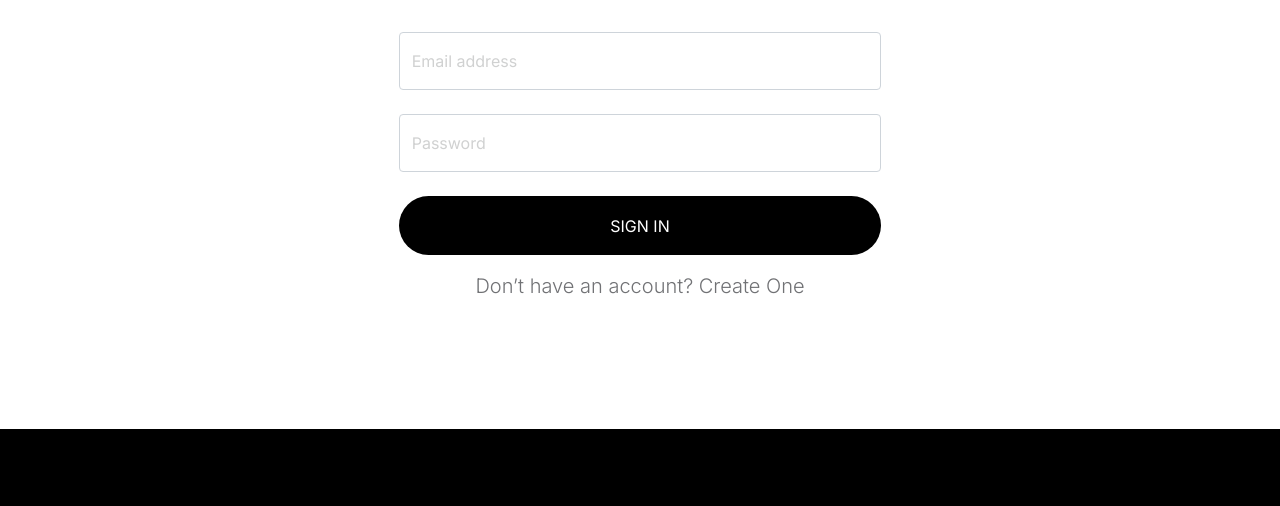
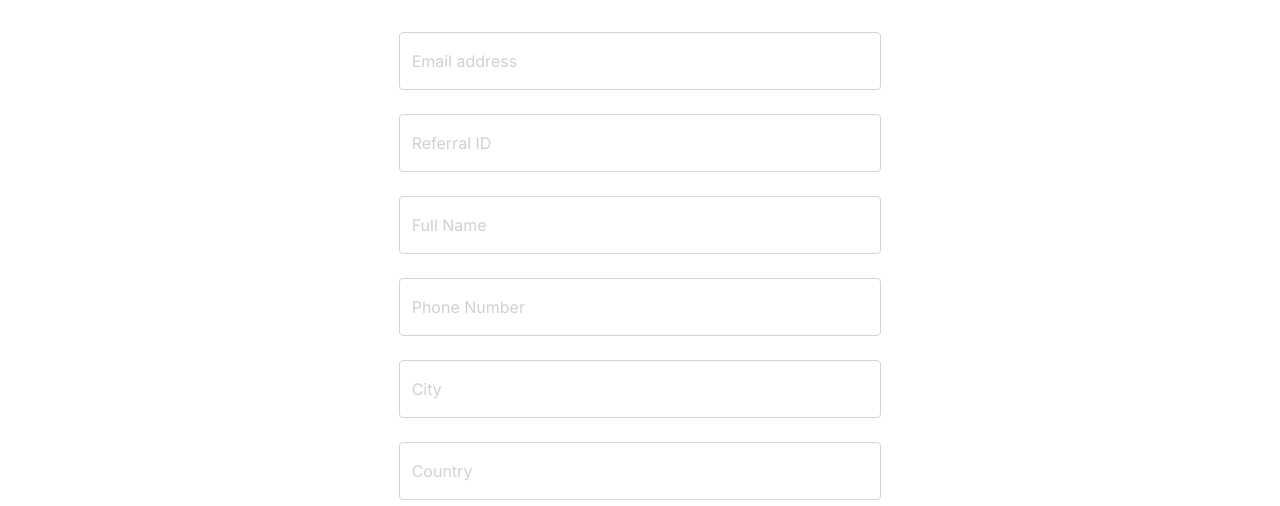
Before and after one commit to Hemashrii/My_First, a plain HTML site: page sign-in.html in a window 1280 px wide. Shown: the part 205-711 px from the top of the page. Drawn offline with Linux system fonts and the light colour scheme.

Commit message:
Update sign-in.html

```diff
--- a/sign-in.html
+++ b/sign-in.html
@@ -58,6 +58,31 @@ https://www.tooplate.com/view/2127-little-fashion
                                             <input type="email" name="email" id="email" pattern="[^ @]*@[^ @]*" class="form-control" placeholder="Email address" required>
 
                                             <label for="email">Email address</label>
+                                        </div>
+
+                                         <div class="form-floating mb-4 p-0">
+                                            <input type="text" name="referralId" id="referralId" class="form-control" placeholder="Referral ID" required>
+                                            <label for="referralId">Referral ID</label>
+                                        </div>
+
+                                        <div class="form-floating mb-4 p-0">
+                                            <input type="text" name="fullName" id="fullName" class="form-control" placeholder="Full Name" required>
+                                            <label for="fullName">Full Name</label>
+                                        </div>
+
+                                        <div class="form-floating mb-4 p-0">
+                                            <input type="tel" name="phoneNumber" id="phoneNumber" class="form-control" placeholder="Phone Number">
+                                            <label for="phoneNumber">Phone Number</label>
+                                        </div>
+
+                                        <div class="form-floating mb-4 p-0">
+                                            <input type="text" name="city" id="city" class="form-control" placeholder="City">
+                                            <label for="city">City</label>
+                                        </div>
+
+                                        <div class="form-floating mb-4 p-0">
+                                            <input type="text" name="country" id="country" class="form-control" placeholder="Country">
+                                            <label for="country">Country</label>
                                         </div>
 
                                         <div class="form-floating p-0">
```
